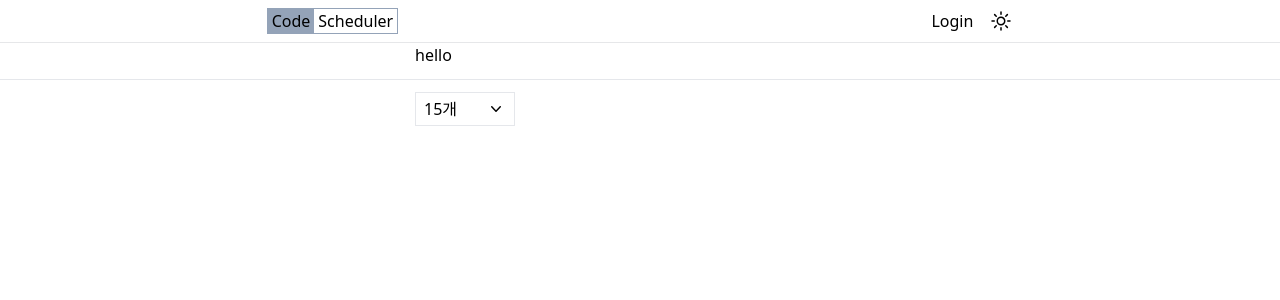
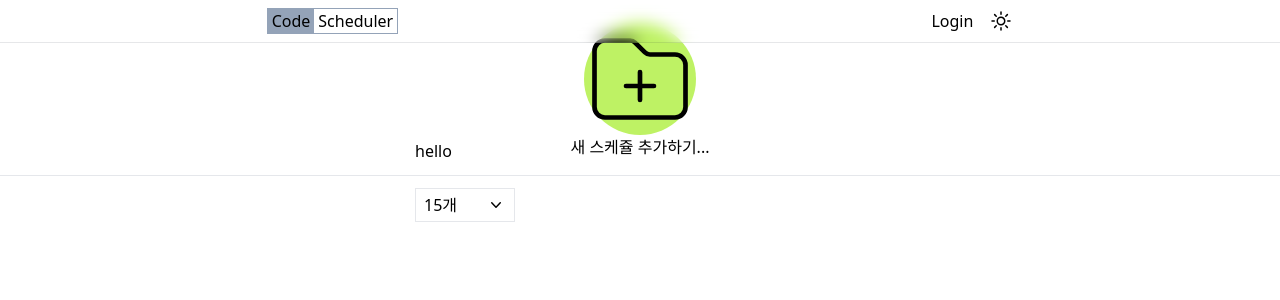
Before and after one commit to ByungJin-Lee/code-scheduler-fe, a Next.js app: page /workspace in a window 1280 px wide. Shown: the top 300 px of the page. Built offline with nearby package versions, Linux system fonts and the light colour scheme.

Commit message:
feat: Add WorkSpaceNewSchedule(#12)

```diff
--- /dev/null
+++ b/components/Icons/AddFolderIcon.tsx
@@ -0,0 +1,24 @@
+type AddFolderIconProps = {};
+
+const AddFolderIcon = ({}: AddFolderIconProps) => {
+  return (
+    <svg
+      xmlns="http://www.w3.org/2000/svg"
+      fill="none"
+      viewBox="0 0 24 24"
+      strokeWidth={1.0}
+      stroke="currentColor"
+      className="w-28 h-28"
+    >
+      <path
+        strokeLinecap="round"
+        strokeLinejoin="round"
+        d="M12 10.5v6m3-3H9m4.06-7.19l-2.12-2.12a1.5 1.5 0 00-1.061-.44H4.5A2.25 2.25 0 002.25 6v12a2.25 2.25 0 002.25 2.25h15A2.25 2.25 0 0021.75 18V9a2.25 2.25 0 00-2.25-2.25h-5.379a1.5 1.5 0 01-1.06-.44z"
+      />
+    </svg>
+  );
+};
+
+AddFolderIcon.defaultProps = {};
+
+export default AddFolderIcon;
--- a/components/WorkSpaceController/index.tsx
+++ b/components/WorkSpaceController/index.tsx
@@ -11,7 +11,7 @@ const WorkSpaceController = ({
   setViewItems,
   className,
 }: WorkSpaceControllerProps) => {
-  return <div className={className}>hello</div>;
+  return <div className={`content ${className}`}>hello</div>;
 };
 
 WorkSpaceController.defaultProps = {
--- /dev/null
+++ b/components/WorkSpaceNewSchedule/index.tsx
@@ -0,0 +1,32 @@
+import { useState } from "react";
+import AddFolderIcon from "../Icons/AddFolderIcon";
+import ScheduleModal from "../ScheduleModal";
+
+type WorkSpaceNewScheduleProps = {};
+
+const WorkSpaceNewSchedule = ({}: WorkSpaceNewScheduleProps) => {
+  const [open, setOpen] = useState(false);
+
+  const handleClick = () => setOpen(true);
+
+  const handleClose = () => setOpen(false);
+
+  return (
+    <>
+      <div
+        className="content h-24 flex items-center justify-center flex-col"
+        onClick={handleClick}
+      >
+        <div className="rounded-full bg-lime-300">
+          <AddFolderIcon />
+        </div>
+        <p>새 스케쥴 추가하기...</p>
+      </div>
+      <ScheduleModal opened={open} close={handleClose} />
+    </>
+  );
+};
+
+WorkSpaceNewSchedule.defaultProps = {};
+
+export default WorkSpaceNewSchedule;
--- a/components/WorkSpaceView/index.tsx
+++ b/components/WorkSpaceView/index.tsx
@@ -35,7 +35,7 @@ const WorkSpaceView = ({
   }, [page, perPage, items, pagination]);
 
   return (
-    <div className={className}>
+    <div className={`content ${className}`}>
       <Select
         value={perPage}
         setValue={setPerPage}
--- a/pages/workspace.tsx
+++ b/pages/workspace.tsx
@@ -1,6 +1,7 @@
 import { ScheduledItem } from "../@types";
 import Divider from "../components/Divider";
 import WorkSpaceController from "../components/WorkSpaceController";
+import WorkSpaceNewSchedule from "../components/WorkSpaceNewSchedule";
 import WorkSpaceView from "../components/WorkSpaceView";
 import useLayered from "../hooks/useLayeredItems";
 import MainTemplate from "../templates/MainTemplate";
@@ -10,13 +11,13 @@ export default function WorkSpace() {
 
   return (
     <MainTemplate>
+      <WorkSpaceNewSchedule />
       <WorkSpaceController
-        className="content"
         setOriginItems={origin.set}
         setViewItems={view.set}
       />
       <Divider className="my-3" />
-      <WorkSpaceView className="content" items={view.item} />
+      <WorkSpaceView items={view.item} />
     </MainTemplate>
   );
 }
```
